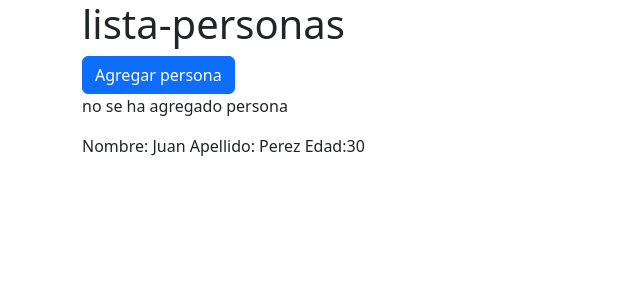
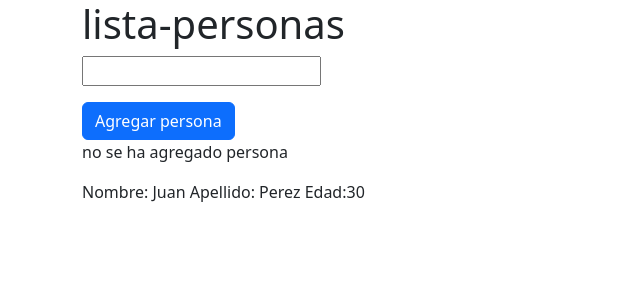
Before and after one commit to cralitos/angular-demo-course, an Angular app: page / in a window 1280 px wide. Shown: the top 300 px of the page, without its empty margins (0-640 px from the left). Built offline with nearby package versions, Linux system fonts and the light colour scheme.

Commit message:
se agrega input, se captura el evento input, se modifica el atributo tituloPersona de la clase ts

```diff
--- a/src/app/lista-personas/lista-personas.component.html
+++ b/src/app/lista-personas/lista-personas.component.html
@@ -1,4 +1,8 @@
 <h1>lista-personas</h1>
+<input
+type="text"
+(input)="onModificarPersona($event)">
+<p>{{tituloPersona}}</p>
 <button type="button" class="btn btn-primary"
 [disabled]="!agregarPersona"
 (click)="onAgregarPersona()">Agregar persona</button>
--- a/src/app/lista-personas/lista-personas.component.ts
+++ b/src/app/lista-personas/lista-personas.component.ts
@@ -10,6 +10,7 @@ export class ListaPersonasComponent implements OnInit {
 
   agregarPersona=false;
   status="no se ha agregado persona"
+  tituloPersona = "";
   constructor() {
     setTimeout(
       ()=>{this.agregarPersona=true}
@@ -22,6 +23,10 @@ export class ListaPersonasComponent implements OnInit {
     this.status="persona agregada"
    }
 
+   onModificarPersona(event: Event){
+    this.tituloPersona = (<HTMLInputElement>event.target).value;
+   }
+
   ngOnInit(): void {
 
   }
```
